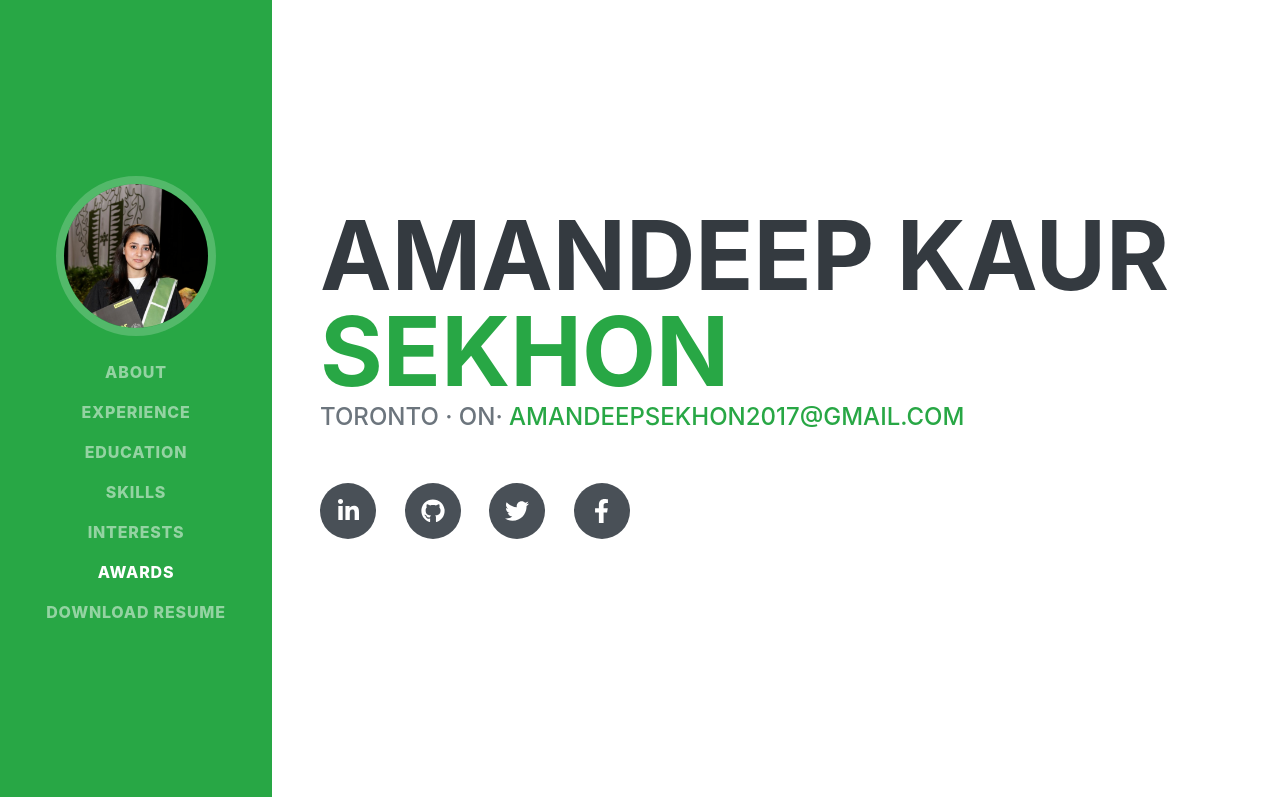
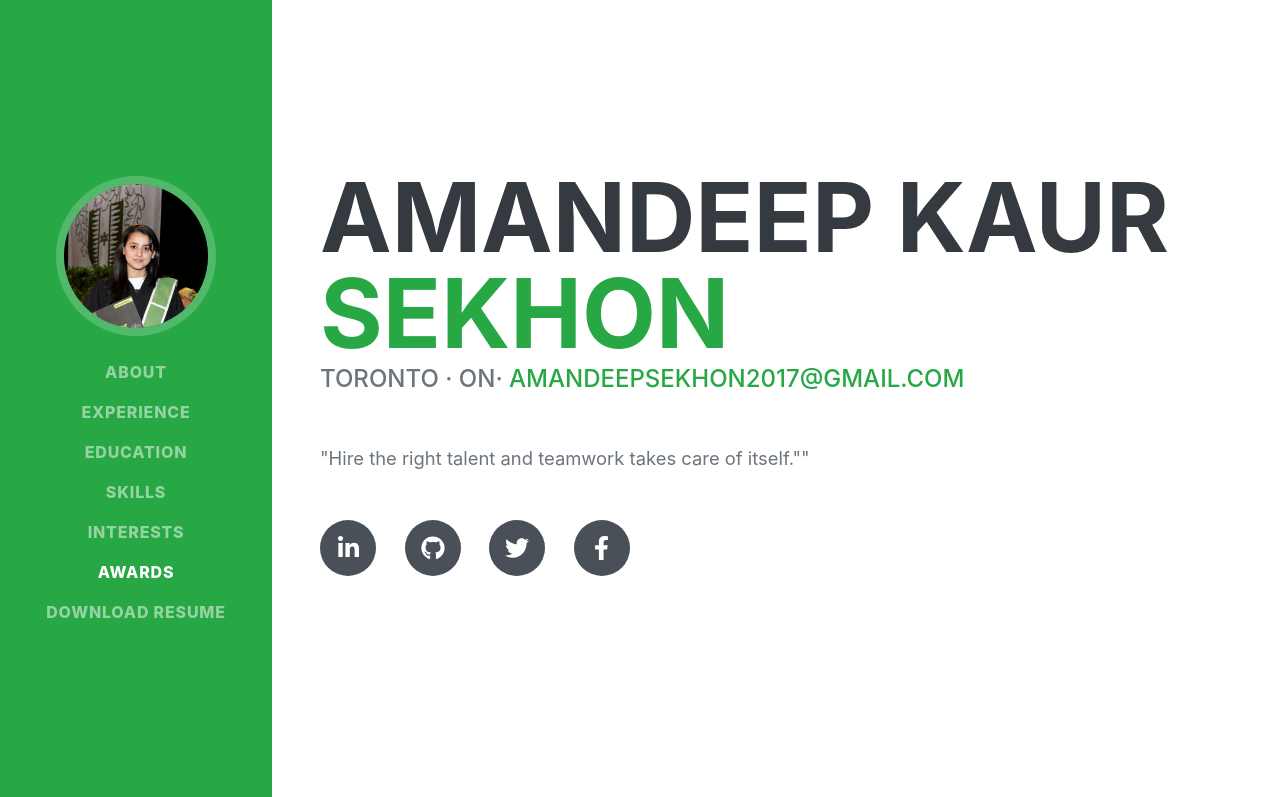
Before and after one commit to amandeepkaursekhon/Resume, a website: page index.html in a window 1280 px wide. Shown: the top 797 px of the page. Drawn offline with nearby package versions, Linux system fonts and the light colour scheme; a script that the page names is missing; a web font is replaced by a local one.

Commit message:
Update index.html

```diff
--- a/index.html
+++ b/index.html
@@ -48,7 +48,9 @@
                         Toronto · ON·
                         <a href="amandeepsekhon2017@gmail.com">amandeepsekhon2017@gmail.com</a>
                     </div>
-                    <p class="lead mb-5"></p>
+                    <p class="lead mb-5">
+                        "Hire the right talent and teamwork takes care of itself.""
+                    </p>
                     <div class="social-icons">
                         <a class="social-icon" href="https://www.linkedin.com/in/amandeepksekhon/"><i class="fab fa-linkedin-in"></i></a>
                         <a class="social-icon" href="https://github.com/amandeepkaursekhon"><i class="fab fa-github"></i></a>
```
